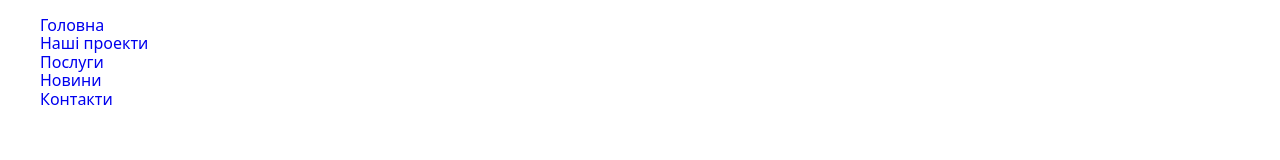
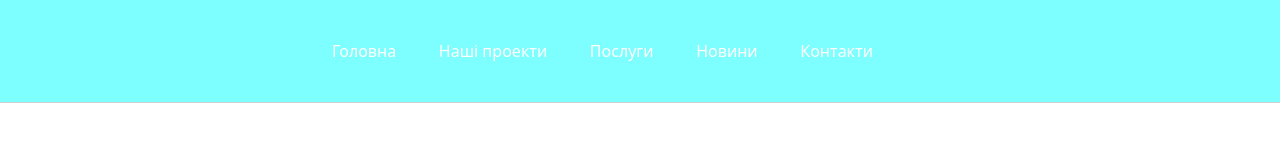
Before and after one commit to LidiiaPopadiuk/IT_studia, a plain HTML site: page index.html in a window 1280 px wide. Drawn offline with nearby package versions, Linux system fonts and the light colour scheme.

Commit message:
feat:change html

```diff
--- a/index.html
+++ b/index.html
@@ -16,7 +16,8 @@
     <link rel="stylesheet" href="./css/index.min.css" />
   </head>
   <body>
-    <header>
+    <header class="header">
+      <div class="container">
         <div class="wrapper">
           <nav class="header__nav">
             <ul class="header__list">
@@ -38,6 +39,7 @@
             </ul>
           </nav>
         </div>
+      </div>
     </header>
     <script src="./js/index.js"></script>
     <script src="https://unpkg.com/aos@2.3.1/dist/aos.js"></script>
--- a/scss/components/_header.scss
+++ b/scss/components/_header.scss
@@ -1,3 +1,25 @@
 .header {
-    padding: 40px 407px 40px;
+  padding: 40px 407px 40px;
+  opacity: 0.5;
+  border-bottom:1px solid $color-border;
+//   background: transparent;
+background-color: aqua;
+  &__link {
+    color: $color-title;
+    font-size: 16px;
+    font-style: normal;
+    font-weight: 500;
+    line-height: normal;
+  }
+  &__list {
+    width: 581px;
+    display: flex;
+    justify-content: space-between;
+    margin: 0;
+    // padding: 0;
+  }
+  .container {
+    display: flex;
+    justify-content: flex-end;
+  }
 }
--- a/scss/utils/_colors.scss
+++ b/scss/utils/_colors.scss
@@ -0,0 +1,2 @@
+$color-title: #fff;
+$color-border: #A1A1A1;
```
Also changed, not shown: css/index.min.css. Lines whose indentation alone changed are shown as unchanged.
